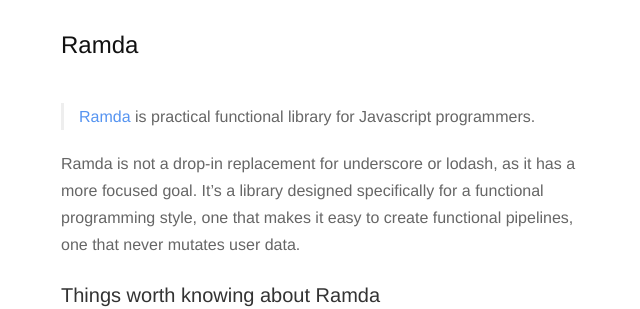
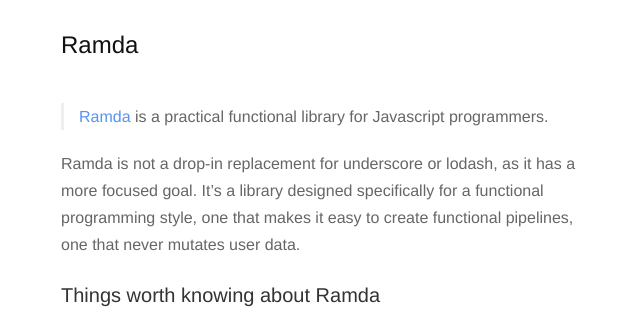
Before and after one commit to nickbalestra/nickbalestra.github.io, a Jekyll site: the page built from _posts/2015-06-13-javascript-functional-libraries.md, in a window 1280 px wide and 900 px high, scrolled down 6010 px. Shown: the part 152-461 px from the top of the window, without its empty margins (319-959 px from the left). Built offline with Jekyll 4.4.1, drawn with Linux system fonts in a browser that asks for light colours; nearby versions of some CDN libraries; Markdown is read by kramdown in place of the engine named in the settings.

Commit message:
typos fix

```diff
--- a/_posts/2015-06-13-javascript-functional-libraries.md
+++ b/_posts/2015-06-13-javascript-functional-libraries.md
@@ -162,7 +162,7 @@ probably need to know about Ramda.
 
 ## Ramda
 
-> [Ramda](http://ramdajs.com/) is practical functional library for Javascript programmers.
+> [Ramda](http://ramdajs.com/) is a practical functional library for Javascript programmers.
 
 Ramda is not a drop-in replacement for underscore or lodash, as it has a more focused goal. It's a library designed specifically for a functional programming style, one that makes it easy to create functional pipelines, one that never mutates user data.
 
```
